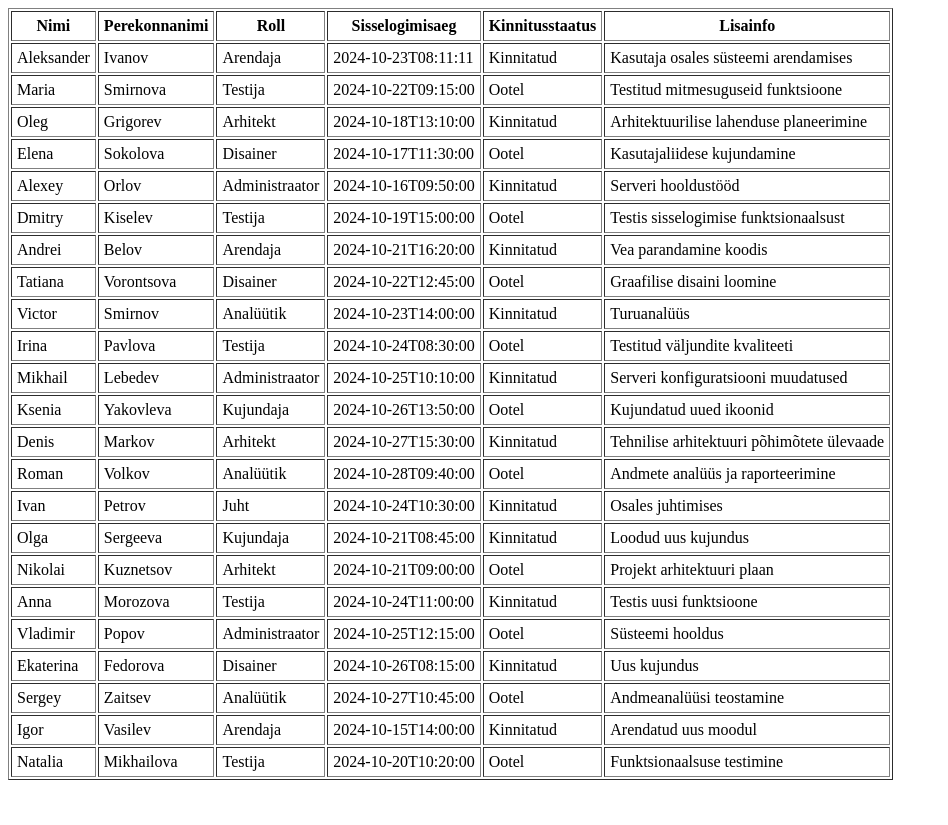
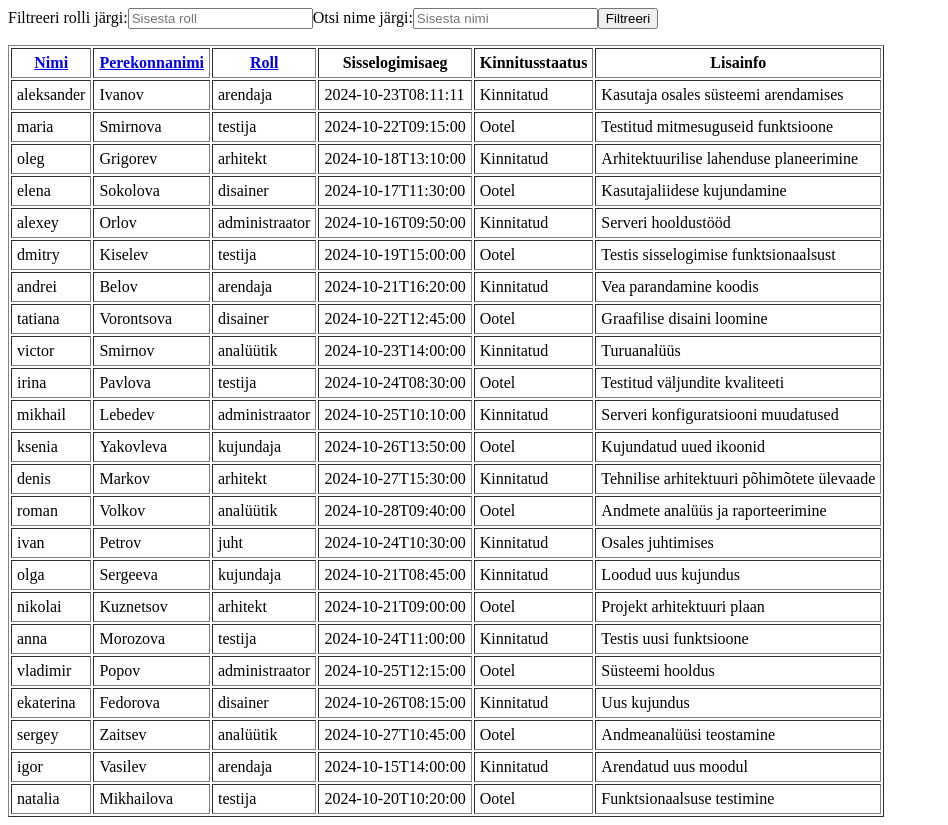
Before and after one commit to OleksandrBohatyrov/project-tracker, a PHP site: page / in a window 1280 px wide. Shown: the whole page, without its empty margins (0-948 px from the left). Before the commit the page ends 780 px from the top, so only its background shows below. Run offline with PHP 8.4, Linux system fonts and the light colour scheme.

Commit message:
lisatud 3 funktsioonid [Delivers #188467272]

```diff
--- a/index.php
+++ b/index.php
@@ -1,31 +1,78 @@
 <?php
 if (file_exists('projekti-aruanded.xml')) {
+
 
     $xml = simplexml_load_file('projekti-aruanded.xml');
 
 
-    echo '<table border="1" cellpadding="5">';
+    $filterRole = isset($_GET['roleFilter']) ? strtolower(trim($_GET['roleFilter'])) : '';
+    $searchName = isset($_GET['nameSearch']) ? strtolower(trim($_GET['nameSearch'])) : '';
+    $sortColumn = isset($_GET['sortColumn']) ? $_GET['sortColumn'] : '';
+    $sortOrder = isset($_GET['sortOrder']) ? $_GET['sortOrder'] : 'asc';
+
+
+    $reports = [];
+    foreach ($xml->aruanded->aruanne as $aruanne) {
+        $reports[] = $aruanne;
+    }
+
+
+    if ($sortColumn) {
+        usort($reports, function ($a, $b) use ($sortColumn, $sortOrder) {
+            $valueA = (string) $a->kasutaja->{$sortColumn};
+            $valueB = (string) $b->kasutaja->{$sortColumn};
+            if ($sortOrder == 'asc') {
+                return strcmp($valueA, $valueB);
+            } else {
+                return strcmp($valueB, $valueA);
+            }
+        });
+    }
+
+
+    echo '<form method="GET">';
+    echo '<label for="roleFilter">Filtreeri rolli järgi:</label>';
+    echo '<input type="text" id="roleFilter" name="roleFilter" value="' . htmlspecialchars($filterRole) . '" placeholder="Sisesta roll" />';
+    echo '<label for="nameSearch">Otsi nime järgi:</label>';
+    echo '<input type="text" id="nameSearch" name="nameSearch" value="' . htmlspecialchars($searchName) . '" placeholder="Sisesta nimi" />';
+    echo '<input type="submit" value="Filtreeri" />';
+    echo '</form>';
+
+    echo '<table border="1" cellpadding="5" id="aruandedTable">';
     echo '<tr>
-            <th>Nimi</th>
-            <th>Perekonnanimi</th>
-            <th>Roll</th>
+            <th><a href="?sortColumn=nimi&sortOrder=' . ($sortOrder == 'asc' ? 'desc' : 'asc') . '">Nimi</a></th>
+            <th><a href="?sortColumn=perekonnanimi&sortOrder=' . ($sortOrder == 'asc' ? 'desc' : 'asc') . '">Perekonnanimi</a></th>
+            <th><a href="?sortColumn=roll&sortOrder=' . ($sortOrder == 'asc' ? 'desc' : 'asc') . '">Roll</a></th>
             <th>Sisselogimisaeg</th>
             <th>Kinnitusstaatus</th>
             <th>Lisainfo</th>
           </tr>';
 
 
-    foreach ($xml->aruanded->aruanne as $aruanne) {
+    foreach ($reports as $aruanne) {
+        $nimi = strtolower((string) $aruanne->kasutaja->nimi);
+        $perekonnanimi = (string) $aruanne->kasutaja->perekonnanimi;
+        $roll = strtolower((string) $aruanne->kasutaja->roll);
+        $sisselogimisaeg = (string) $aruanne->kasutaja->sisselogimisaeg;
+        $kinnitusstaatus = (string) $aruanne->kasutaja->kinnitusstaatus;
+        $lisainfo = (string) $aruanne->lisainfo;
+
+
+        if (($filterRole && strpos($roll, $filterRole) === false) ||
+            ($searchName && strpos($nimi, $searchName) === false)) {
+            continue;
+        }
+
+
         echo '<tr>';
-        echo '<td>' . $aruanne->kasutaja->nimi . '</td>';
-        echo '<td>' . $aruanne->kasutaja->perekonnanimi . '</td>';
-        echo '<td>' . $aruanne->kasutaja->roll . '</td>';
-        echo '<td>' . $aruanne->kasutaja->sisselogimisaeg . '</td>';
-        echo '<td>' . $aruanne->kasutaja->kinnitusstaatus . '</td>';
-        echo '<td>' . $aruanne->lisainfo . '</td>';
+        echo '<td>' . htmlspecialchars($nimi) . '</td>';
+        echo '<td>' . htmlspecialchars($perekonnanimi) . '</td>';
+        echo '<td>' . htmlspecialchars($roll) . '</td>';
+        echo '<td>' . htmlspecialchars($sisselogimisaeg) . '</td>';
+        echo '<td>' . htmlspecialchars($kinnitusstaatus) . '</td>';
+        echo '<td>' . htmlspecialchars($lisainfo) . '</td>';
         echo '</tr>';
     }
-
 
     echo '</table>';
 } else {
```
